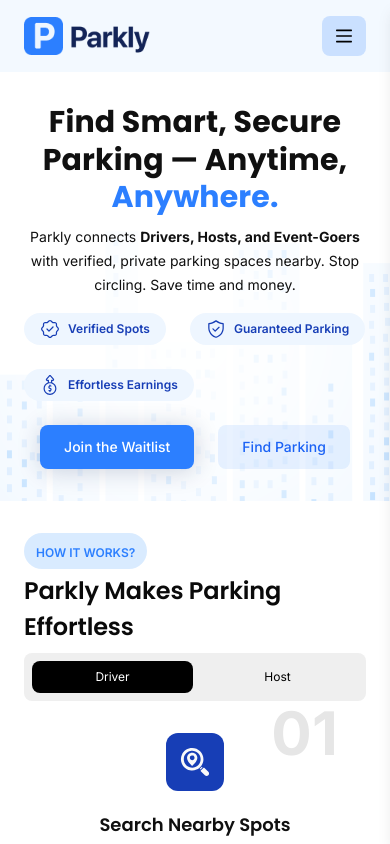
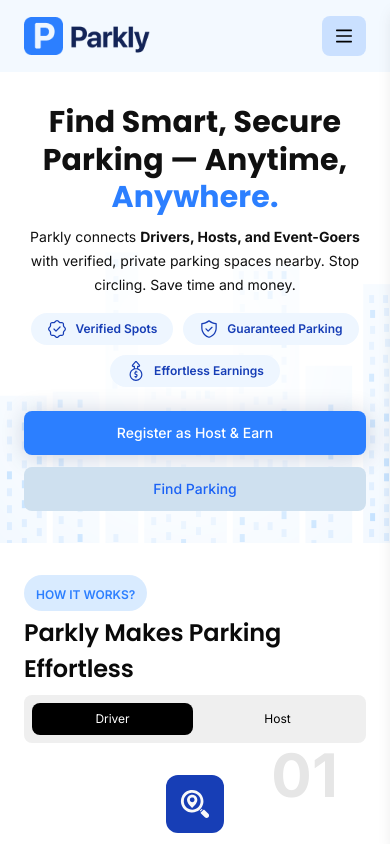
Before and after one commit to avinash-oodles/parkly, a Next.js app: page / in a window 390 px wide. Shown: the top 844 px of the page. Built offline with nearby package versions, Linux system fonts and the light colour scheme.

Commit message:
stable banner sectionon mobile

```diff
--- a/src/app/page.tsx
+++ b/src/app/page.tsx
@@ -217,7 +217,7 @@
                   Parkly connects <b> Drivers, Hosts, and Event-Goers </b> with verified, private parking spaces nearby. Stop circling. Save time and money.
                 </Typography>
               </div>
-              <div className="flex gap-6 flex-wrap">
+              <div className="flex gap-2.5 justify-center md:justify-start md:gap-6 flex-wrap">
                 <div className="flex gap-2 items-center bg-[#EEF6FF] py-1.5 px-4 rounded-3xl ">
                   <Verified />
                   <Typography variant="chip" weight={600} lineHeight={20} className="text-blue-800">
@@ -238,10 +238,10 @@
                 </div>
               </div>
             </div>
-            <div className="flex gap-6 items-center justify-center">
-              <div className="">
+            <div className="flex flex-col md:flex-row gap-3 md:gap-6 items-center justify-center">
+              <div className="w-full md:w-auto">
                 <Button
-                  text="Join the Waitlist"
+                  text="Register as Host & Earn"
                   variant="lg"
                   bg="#2C7FFF"
                   color="#FFFFFF"
@@ -250,11 +250,11 @@
                   className="w-full md:w-auto"
                 />
               </div>
-              <div className="">
+              <div className="w-full md:w-auto">
                 <Button
                   text="Find Parking"
                   variant="lg"
-                  bg="#2C7FFF1A"
+                  bg="#CEE0EF"
                   color="#1B62F5"
                   hoverBg="#101010"
                   className="w-full md:w-auto"
```
